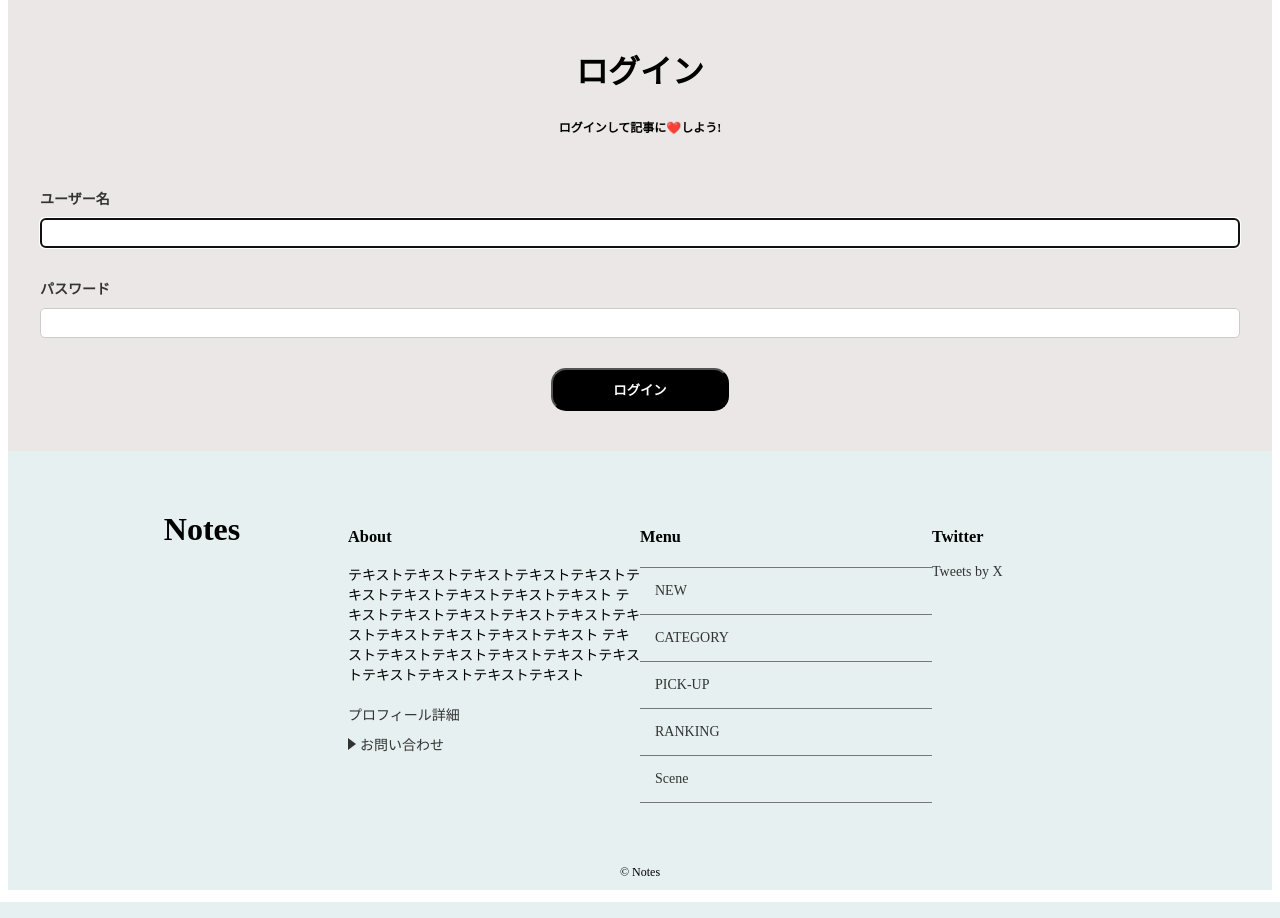
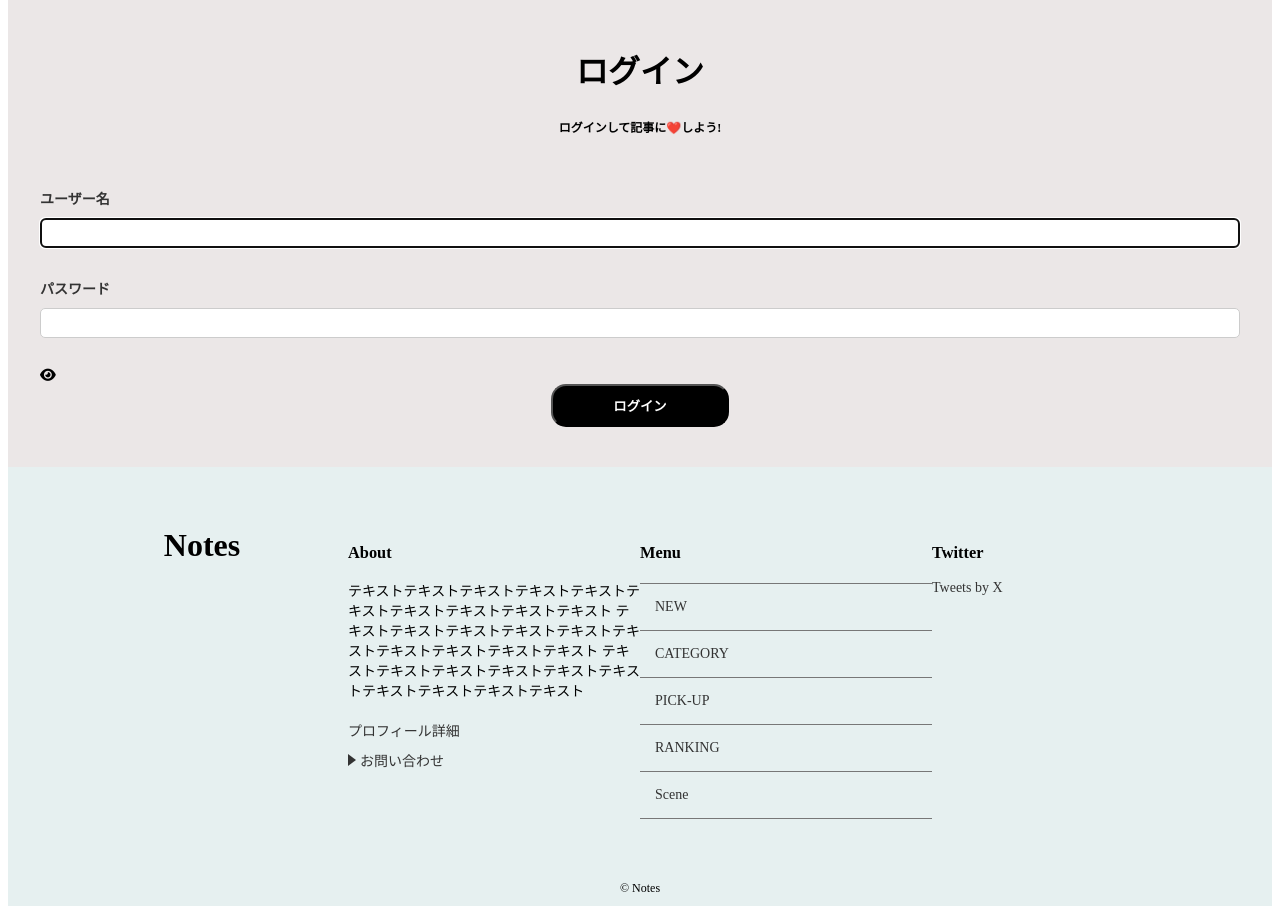
Before and after one commit to SushiRocket/django, a Django app: a page that uses project4/notes/templates/registration/login.html in a window 1280 px wide. Shown: the part 243-1161 px from the top of the page. Run offline with Django 5.2, Linux system fonts and the light colour scheme; some libraries are stand-ins or nearby versions.

Commit message:
password表示非表示機能を追加

```diff
--- a/project4/notes/static/notes/css/index.css
+++ b/project4/notes/static/notes/css/index.css
@@ -119,6 +119,13 @@ li {
 }
 /*container-topについて
 ------------------------------------------*/
+.messages {
+    display: inline-block;
+    width: 100%;
+    text-align: center;
+    font-size: 1rem;
+    margin-bottom: 20px;
+}
 .container-top {
     display: inline-block;
     width: 100%;
--- a/project4/notes/templates/registration/login.html
+++ b/project4/notes/templates/registration/login.html
@@ -19,11 +19,30 @@
           {{ field.errors }}
         </div>
         {% endfor %}
+        <div class="password-wrapper">
+          <div class="toggle-password">
+            <i class="fa-solid fa-eye" id="togglePassword"></i>
+          </div>
+        </div>
         <div class="login-btn">
           <button type="submit">ログイン</button>
         </div>
       </form>
     </div>
-  </div>
-
+    <script>
+      document.getElementById('togglePassword').addEventListener('click', function () {
+          var passwordInput = document.getElementById('{{ form.password.id_for_label }}');
+          var icon = this.querySelector('i');
+          if (passwordInput.type === "password") {
+              passwordInput.type = "text";
+              icon.classList.remove('fa-eye');
+              icon.classList.add('fa-eye-slash');
+          } else {
+              passwordInput.type = "password";
+              icon.classList.remove('fa-eye-slash');
+              icon.classList.add('fa-eye');
+          }
+      });
+    </script>
+</div>
 {% endblock %}
```
Also changed, not shown: project4/db.sqlite3.
